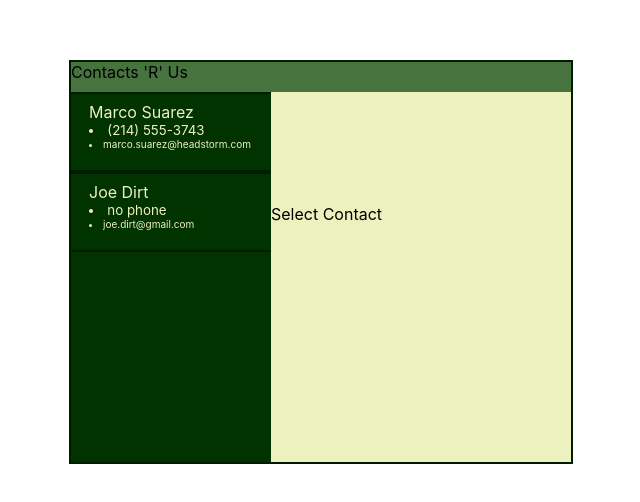
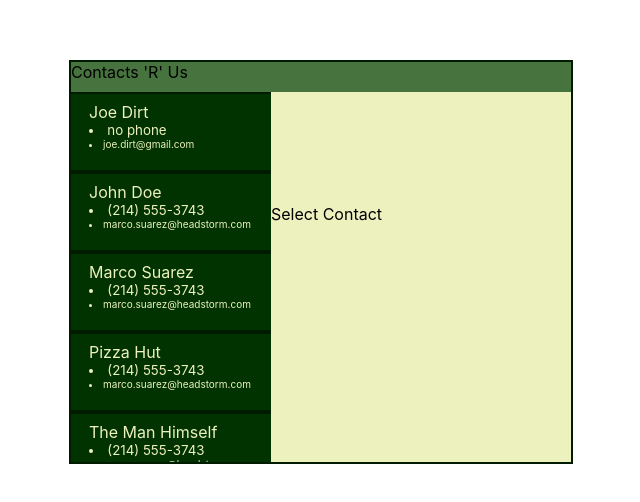
Before and after one commit to rawallerstein/contacts-r-us, a React (Create React App) app: page / in a window 1280 px wide. Shown: the part 138-640 px from the top of the page, without its empty margins (319-959 px from the left). Built offline with nearby package versions, Linux system fonts and the light colour scheme.

Commit message:
added more contacts for testing and added auto-sorting of contacts alphabetically by name.

```diff
--- a/src/App.js
+++ b/src/App.js
@@ -3,9 +3,28 @@ import './App.css';
 import Cpage from './Contacts/Cpage';
 import ContactList from './Contacts/ContactList';
 
+//Sorts the Contact List Alphabetically by Name.
+//Need to implement into a button later
+function dynamicSort(property) {
+    var sortOrder = 1;
+    if(property[0] === "-") {
+        sortOrder = -1;
+        property = property.substr(1);
+    }
+    return function (a,b) {
+        var result = (a[property] < b[property]) ? -1 : (a[property] > b[property]) ? 1 : 0;
+        return result * sortOrder;
+    }
+}
+
+ContactList.sort(dynamicSort("name"));
+
+
+
 class App extends Component {
 
   state = {
+    image: null,
     name: '',
     phone: '',
     email: '',
@@ -15,7 +34,6 @@ class App extends Component {
   contactState = {data: ContactList}
 
   clickHandler = (event) => {
-    console.log(ContactList[event.currentTarget.attributes.id.value]);
     this.setState({
                    name: ContactList[event.currentTarget.attributes.id.value].name,
                    phone: ContactList[event.currentTarget.attributes.id.value].phone,
--- a/src/Contacts/ContactList.js
+++ b/src/Contacts/ContactList.js
@@ -3,12 +3,31 @@ const ContactList = [
  name: 'Marco Suarez',
  email: 'marco.suarez@headstorm.com',
  phone: '(214) 555-3743',
- desc: '~~~~~~~~~~~~~~~~~~~~~~~~~~~~~~~~~~~~~~~~~~~~~~~'
+ desc: 'duis tristique. Sit amet nulla facilisi morbi tempus iaculis urna id. Et molestie ac feugiat sed lectus vestibulum mattis ullamcorper velit. Venenatis lectus magna fringilla urna porttitor rhoncus dolor. In arcu cursus euismod quis viverra nibh. Iaculis urna id volutpat lacus laoreet non curabitur gravida arcu. Urna et pharetra pharetra massa massa ultricies mi quis. Adipiscing enim eu turpis egestas pretium aenean. Senectus et netus et malesuada fames ac turpis. Vitae nunc sed velit dignissim sodales ut eu sem integer. Velit scelerisque in dictum non consectetur a erat nam at. Sollicitudin ac orci phasellus egestas tellus. Quis vel eros donec ac. Id velit ut tortor pretium viverra suspendisse potenti nullam ac. Consectetur lorem donec massa sapien. Scelerisque felis imperdiet proin fermentum leo vel orci porta non. Gravida cum sociis natoque penatibus et magnis dis parturient montes. Odio euismod lacinia at quis risus sed. Ac turpis egestas integer eget. Facilisi cras fermentum odio eu feugiat. Sed lectus vestibulum mattis ullamcorper velit sed ullamcorper morbi tincidunt.'
 },
 {key: '0000002',
 name: 'Joe Dirt',
 email: 'joe.dirt@gmail.com',
 phone: 'no phone',
-desc: 'poor fella'}]
+desc: 'Lorem ipsum dolor sit amet, consectetur adipiscing elit, sed do eiusmod tempor incididunt ut labore et dolore magna aliqua. Sit amet risus nullam eget felis eget nunc lobortis. Tellus id interdum velit laoreet id donec. Scelerisque felis imperdiet proin fermentum. Blandit aliquam etiam erat velit scelerisque in dictum non. Ipsum dolor sit amet consectetur adipiscing elit duis tristique. Sit amet nulla facilisi morbi tempus iaculis urna id. Et molestie ac feugiat sed lectus vestibulum mattis ullamcorper velit. Venenatis lectus magna fringilla urna porttitor rhoncus dolor. In arcu cursus euismod quis viverra nibh. Iaculis urna id volutpat lacus laoreet non curabitur gravida arcu. Urna et pharetra pharetra massa massa ultricies mi quis. Adipiscing enim eu turpis egestas pretium aenean. Senectus et netus et malesuada fames ac turpis. Vitae nunc sed velit dignissim sodales ut eu sem integer. Velit scelerisque in dictum non consectetur a erat nam at. Sollicitudin ac orci phasellus egestas tellus. Quis vel eros donec ac. Id velit ut tortor pretium viverra suspendisse potenti nullam ac. Consectetur lorem donec massa sapien. Scelerisque felis imperdiet proin fermentum leo vel orci porta non. Gravida cum sociis natoque penatibus et magnis dis parturient montes. Odio euismod lacinia at quis risus sed. Ac turpis egestas integer eget. Facilisi cras fermentum odio eu feugiat. Sed lectus vestibulum mattis ullamcorper velit sed ullamcorper morbi tincidunt.'
+},
+{key: '0000003',
+ name: 'Pizza Hut',
+ email: 'marco.suarez@headstorm.com',
+ phone: '(214) 555-3743',
+ desc: 'duis tristique. Sit amet nulla facilisi morbi tempus iaculis urna id. Et molestie ac feugiat sed lectus vestibulum mattis ullamcorper velit. Venenatis lectus magna fringilla urna porttitor rhoncus dolor. In arcu cursus euismod quis viverra nibh. Iaculis urna id volutpat lacus laoreet non curabitur gravida arcu. Urna et pharetra pharetra massa massa ultricies mi quis. Adipiscing enim eu turpis egestas pretium aenean. Senectus et netus et malesuada fames ac turpis. Vitae nunc sed velit dignissim sodales ut eu sem integer. Velit scelerisque in dictum non consectetur a erat nam at. Sollicitudin ac orci phasellus egestas tellus. Quis vel eros donec ac. Id velit ut tortor pretium viverra suspendisse potenti nullam ac. Consectetur lorem donec massa sapien. Scelerisque felis imperdiet proin fermentum leo vel orci porta non. Gravida cum sociis natoque penatibus et magnis dis parturient montes. Odio euismod lacinia at quis risus sed. Ac turpis egestas integer eget. Facilisi cras fermentum odio eu feugiat. Sed lectus vestibulum mattis ullamcorper velit sed ullamcorper morbi tincidunt.'
+},
+{key: '0000004',
+ name: 'John Doe',
+ email: 'marco.suarez@headstorm.com',
+ phone: '(214) 555-3743',
+ desc: 'duis tristique. Sit amet nulla facilisi morbi tempus iaculis urna id. Et molestie ac feugiat sed lectus vestibulum mattis ullamcorper velit. Venenatis lectus magna fringilla urna porttitor rhoncus dolor. In arcu cursus euismod quis viverra nibh. Iaculis urna id volutpat lacus laoreet non curabitur gravida arcu. Urna et pharetra pharetra massa massa ultricies mi quis. Adipiscing enim eu turpis egestas pretium aenean. Senectus et netus et malesuada fames ac turpis. Vitae nunc sed velit dignissim sodales ut eu sem integer. Velit scelerisque in dictum non consectetur a erat nam at. Sollicitudin ac orci phasellus egestas tellus. Quis vel eros donec ac. Id velit ut tortor pretium viverra suspendisse potenti nullam ac. Consectetur lorem donec massa sapien. Scelerisque felis imperdiet proin fermentum leo vel orci porta non. Gravida cum sociis natoque penatibus et magnis dis parturient montes. Odio euismod lacinia at quis risus sed. Ac turpis egestas integer eget. Facilisi cras fermentum odio eu feugiat. Sed lectus vestibulum mattis ullamcorper velit sed ullamcorper morbi tincidunt.'
+},
+{key: '0000005',
+ name: 'The Man Himself',
+ email: 'marco.suarez@headstorm.com',
+ phone: '(214) 555-3743',
+ desc: 'duis tristique. Sit amet nulla facilisi morbi tempus iaculis urna id. Et molestie ac feugiat sed lectus vestibulum mattis ullamcorper velit. Venenatis lectus magna fringilla urna porttitor rhoncus dolor. In arcu cursus euismod quis viverra nibh. Iaculis urna id volutpat lacus laoreet non curabitur gravida arcu. Urna et pharetra pharetra massa massa ultricies mi quis. Adipiscing enim eu turpis egestas pretium aenean. Senectus et netus et malesuada fames ac turpis. Vitae nunc sed velit dignissim sodales ut eu sem integer. Velit scelerisque in dictum non consectetur a erat nam at. Sollicitudin ac orci phasellus egestas tellus. Quis vel eros donec ac. Id velit ut tortor pretium viverra suspendisse potenti nullam ac. Consectetur lorem donec massa sapien. Scelerisque felis imperdiet proin fermentum leo vel orci porta non. Gravida cum sociis natoque penatibus et magnis dis parturient montes. Odio euismod lacinia at quis risus sed. Ac turpis egestas integer eget. Facilisi cras fermentum odio eu feugiat. Sed lectus vestibulum mattis ullamcorper velit sed ullamcorper morbi tincidunt.'
+}]
 
 export default ContactList
```
